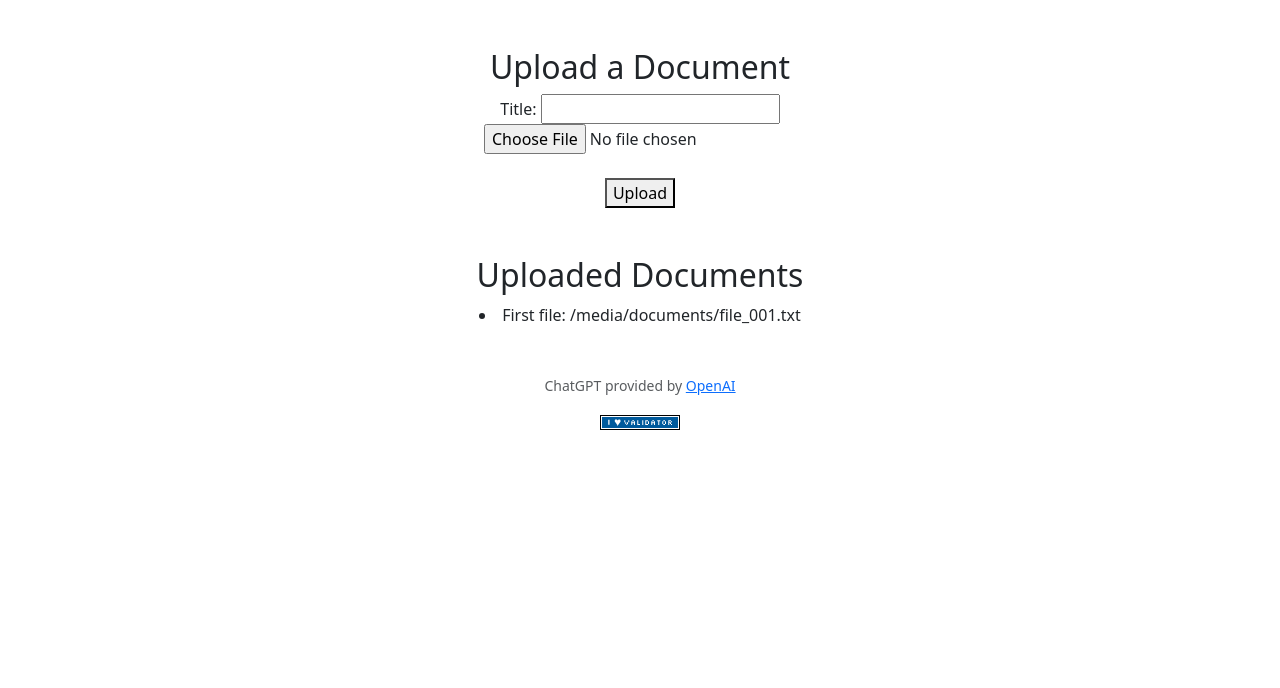
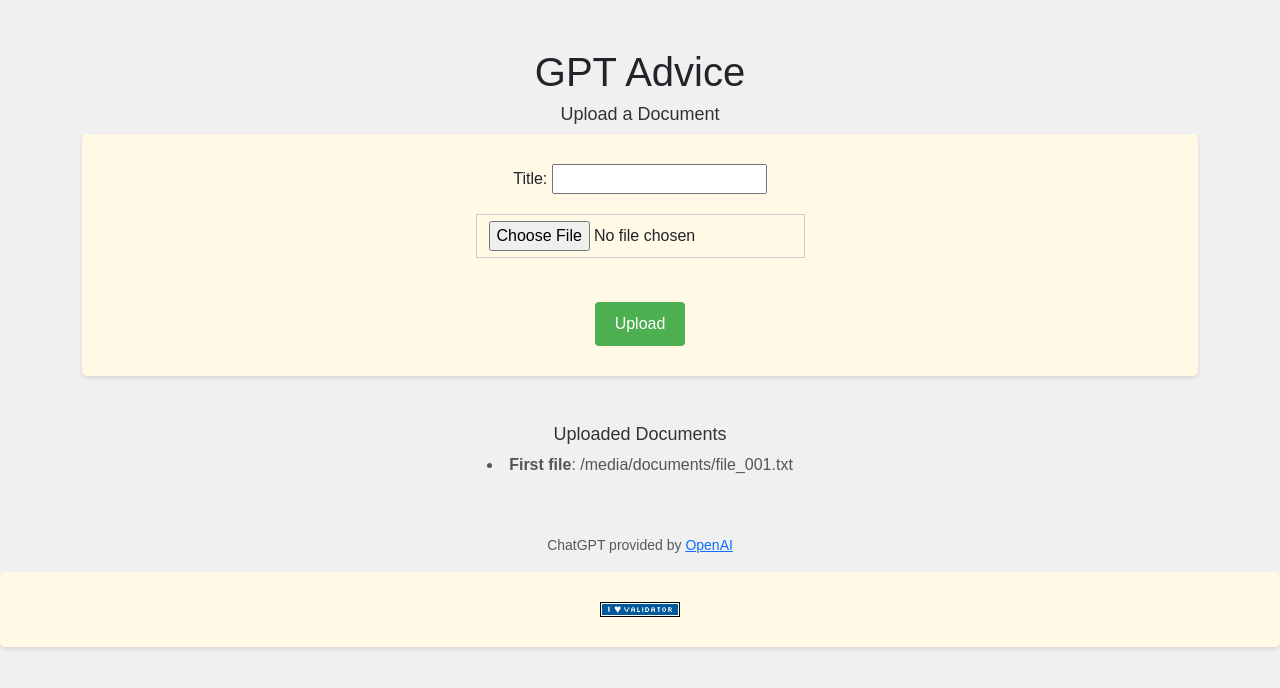
Before and after one commit to vkatzenberger/gptdata, a Django app: page /adviser/ in a window 1280 px wide. Shown: the top 688 px of the page. Run offline with Django 5.2, Linux system fonts and the light colour scheme; data comes from the database, SQL or seed files in the repository.

Commit message:
Some css style added

```diff
--- /dev/null
+++ b/adviser/static/style.css
@@ -0,0 +1,57 @@
+body {
+    background-color: #f0f0f0; /* Light gray background */
+    font-family: Arial, sans-serif; /* Optional: Sets a clean, readable font */
+}
+
+/* Ensure form itself is centered on the page */
+form {
+    display: flex;
+    flex-direction: column;
+    align-items: center;
+    background-color: #fff9e6;
+    padding: 20px;
+    border-radius: 5px;
+    box-shadow: 0 2px 4px rgba(0,0,0,0.1);
+    width: auto;
+    margin: auto;
+}
+
+form input, form button {
+    margin: 10px 0; /* Adds space between form elements */
+    display: inline-block; /* Aligns elements to center */
+}
+
+h2 {
+    color: #333;
+    font-size: 18px; /* Adjust font size to make headers smaller */
+    text-align: center; /* Center-align the text */
+}
+ul {
+    list-style-type: none; /* Removes bullet points from list */
+    padding: 0;
+}
+
+li {
+    margin-bottom: 10px; /* Adds space between list items */
+    color: #555; /* Lighter text color for list items */
+}
+
+/* Adjustments for better form input and button appearance */
+input[type="file"] {
+    border: 1px solid #ccc;
+    display: block;
+    padding: 6px 12px;
+}
+
+button {
+    background-color: #4CAF50; /* A pleasant green */
+    color: white;
+    padding: 10px 20px;
+    border: none;
+    border-radius: 4px;
+    cursor: pointer;
+}
+
+button:hover {
+    background-color: #45a049; /* Darker green on hover */
+}
--- a/adviser/templates/adviser/index.html
+++ b/adviser/templates/adviser/index.html
@@ -4,12 +4,12 @@
   <h2>Upload a Document</h2>
   <form method="post" enctype="multipart/form-data">
     {% csrf_token %}
-    <div>
+    <div class="form-field-container">
         <label for="{{ form.title.id_for_label }}">Title:</label>
         {{ form.title }} <!-- Renders the title field -->
         {{ form.title.errors }} <!-- Displays errors for the title field -->
       </div>
-      <div>
+      <div class="form-field-container">
         {{ form.uploaded_file }} <!-- Renders the file input field -->
         {{ form.uploaded_file.errors }} <!-- Displays errors for the file field -->
       </div><br>
@@ -19,7 +19,7 @@
   <h2>Uploaded Documents</h2>
   <u1>
     {% for document in documents %}
-    <li>{{ document.title }}: {{document.uploaded_file.url }}</li>
+    <li><b>{{ document.title }}</b>: {{document.uploaded_file.url }}</li>
     {% endfor %}
   </u1>
   {% endblock %}
--- a/adviser/templates/layout.html
+++ b/adviser/templates/layout.html
@@ -1,3 +1,4 @@
+{% load static %}
 <!DOCTYPE html>
 
 <html lang="en">
@@ -9,12 +10,13 @@
         <link href="https://cdn.jsdelivr.net/npm/bootstrap@5.3.2/dist/css/bootstrap.min.css" rel="stylesheet" integrity="sha384-T3c6CoIi6uLrA9TneNEoa7RxnatzjcDSCmG1MXxSR1GAsXEV/Dwwykc2MPK8M2HN" crossorigin="anonymous">
         <script src="https://cdn.jsdelivr.net/npm/bootstrap@5.3.2/dist/js/bootstrap.bundle.min.js" integrity="sha384-C6RzsynM9kWDrMNeT87bh95OGNyZPhcTNXj1NW7RuBCsyN/o0jlpcV8Qyq46cDfL" crossorigin="anonymous"></script>
 
-        <!-- <link href="/static/styles.css" rel="stylesheet"> -->
+        <link href="{% static 'style.css' %}" rel="stylesheet">
         <title>GPT Advice</title>
     </head>
 
     <body>
         <main class="container py-5 text-center">
+            <h1>GPT Advice</h1>
             {% block main %}{% endblock %}
         </main>
 
@@ -27,7 +29,7 @@
             <form action="https://validator.w3.org/check" class="text-center" enctype="multipart/form-data" method="post" target="_blank">
                 <input name="doctype" type="hidden" value="HTML5">
                 <input name="fragment" type="hidden">
-                <input alt="Validate" src="/static/I_heart_validator.png" type="image"> <!-- https://validator.w3.org/ -->
+                <input alt="Validate" src="{% static 'images/I_heart_validator.png' %}" type="image"> <!-- https://validator.w3.org/ -->
             </form>
             <script>
                 document.addEventListener('DOMContentLoaded', function() {
```
Also changed, not shown: adviser/static/images/I_heart_validator.png (renamed from adviser/static/I_heart_validator.png).
